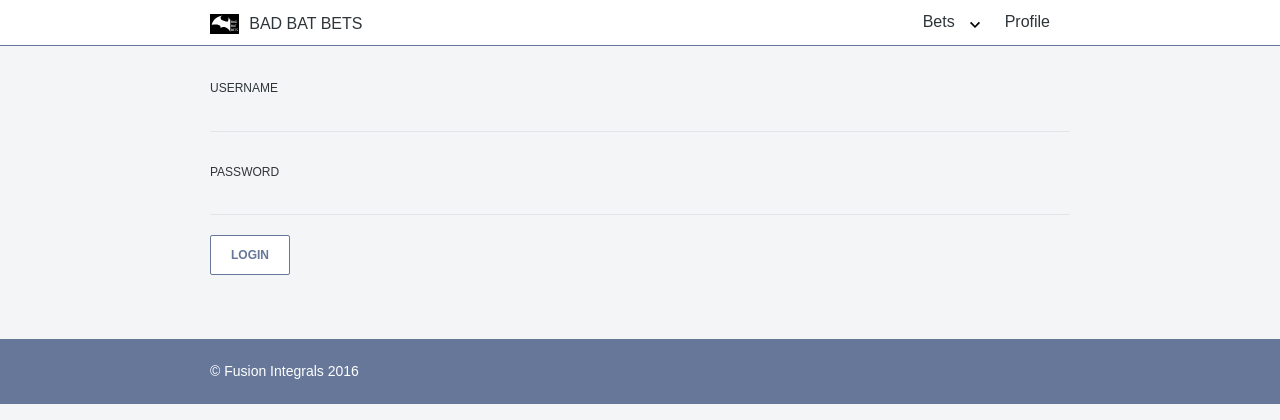
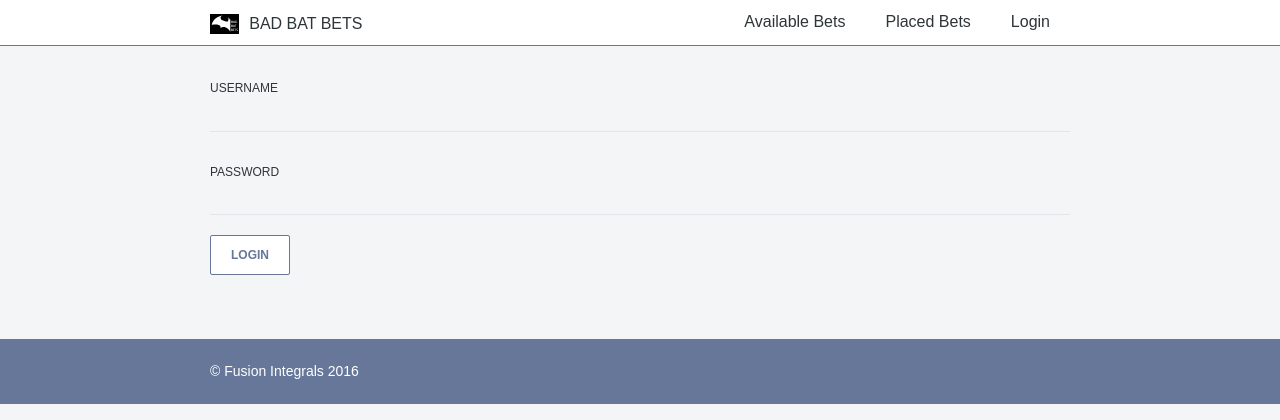
Before and after one commit to Thames1990/BadBatBets, a Django app: page /bets/ in a window 1280 px wide. Shown: the top 420 px of the page. Run offline with Django 3.2, Linux system fonts and the light colour scheme.

Commit message:
Removed create, update and delete bet interfaces (will have a comeback, but not generic) Major code cleanup Major refactor Changed bet model slightly Bets are only shown if they're not resolved Bets are only shown if they are already published Bets are only shown if the user hasn't bet on it before Added working navigation bar links

```diff
--- a/bets/views.py
+++ b/bets/views.py
@@ -1,17 +1,24 @@
 from django.http import Http404, HttpResponseRedirect
 from django.shortcuts import get_object_or_404, render
 from django.core.urlresolvers import reverse
+from django.utils import timezone
 
 from .models import Bet, ChoiceBet, Choice
 
 
 def index_view(request):
     if request.user.is_authenticated():
-        all_bets = Bet.objects.all()
-        all_choice_bets = ChoiceBet.objects.all()
+        # TODO exclude forbidden bets
+        # TODO include self created bets without publish date
+        bets = Bet.objects \
+            .filter(resolved=False) \
+            .filter(published_date__isnull=False) \
+            .filter(published_date__lte=timezone.now()) \
+            .exclude(choicebet__chosen__belongs_to__in=request.user.profile.bet_set.all())
+        choice_bets = ChoiceBet.objects.all()
         context = {
-            'all_bets': all_bets,
-            'all_choice_bets': all_choice_bets
+            'bets': bets,
+            'choice_bets': choice_bets,
         }
         return render(request, 'bets/index.html', context)
     else:
@@ -19,7 +26,7 @@ def index_view(request):
 
 
 def bet_view(request, prim_key):
-    # TODO filter for forbidden users
+    # TODO filter for forbidden bets
     if request.user.is_authenticated():
         try:
             bet = Bet.objects.get(prim_key=prim_key)
@@ -28,8 +35,10 @@ def bet_view(request, prim_key):
                 choice_bet = ChoiceBet.objects.get(prim_key=prim_key)
             except ChoiceBet.DoesNotExist:
                 raise Http404("Neither a binary bet nor a placed binary bet with id:" + str(prim_key) + " does exist.")
-            return render(request, 'bets/bets.html', {'choice_bet': choice_bet})
-        return render(request, 'bets/bets.html', {'bet': bet})
+            else:
+                return render(request, 'bets/bets.html', {'choice_bet': choice_bet})
+        else:
+            return render(request, 'bets/bets.html', {'bet': bet})
     else:
         return render(request, 'profiles/login.html')
 
@@ -37,13 +46,18 @@ def bet_view(request, prim_key):
 def choice_bet_view(request, prim_key):
     if request.user.is_authenticated():
         bet = get_object_or_404(Bet, prim_key=prim_key)
-        choice_bet = ChoiceBet(
-            placed_by=request.user.profile,
-            placed_on=bet,
-            chosen=get_object_or_404(Choice, belongs_to=bet, description=request.POST['choice']),
-            placed=request.POST['placed'],
-        )
-        choice_bet.save()
-        return HttpResponseRedirect(reverse('bets:index'))
+        try:
+            choice = bet.choice_set.get(description=request.POST['choice'])
+        except (KeyError, Choice.DoesNotExist):
+            return render(request, 'bets/bets.html', {'bet': bet})
+        else:
+            choice_bet = ChoiceBet(
+                placed_by=request.user.profile,
+                placed_on=bet,
+                chosen=choice,
+                placed=request.POST['placed'],
+            )
+            choice_bet.save()
+            return HttpResponseRedirect(reverse('bets:index'))
     else:
         return render(request, 'profiles/login.html')
--- a/profiles/templates/profiles/login.html
+++ b/profiles/templates/profiles/login.html
@@ -1,4 +1,8 @@
 {% extends 'the_platform/base.html' %}
+
+{% block login %}
+    Login
+{% endblock %}
 
 {% block content %}
     <section>
--- a/profiles/views.py
+++ b/profiles/views.py
@@ -4,7 +4,7 @@ from django.contrib.auth import authenticate, login, logout
 
 def landing(request):
     if request.user.is_authenticated():
-        return redirect('profiles:profile')
+        return redirect('bets:index')
     else:
         return render(request, 'profiles/landing.html', {})
 
@@ -34,7 +34,7 @@ def login_user(request):
     if user is not None:
         if user.is_active:
             login(request, user)
-            return redirect('profiles:profile')
+            return redirect('bets:index')
         else:
             return render(request, 'profiles/login.html', {
                 'error_message': "Account inactive"
--- a/the_platform/static/the_platform/style.css
+++ b/the_platform/static/the_platform/css/style.css
@@ -23,6 +23,6 @@ section {
 
 .card_link {
     display: block;
-    text-decoration: none !important;
+    text-decoration: none;
     margin: 1em;
 }
--- a/the_platform/templates/the_platform/base.html
+++ b/the_platform/templates/the_platform/base.html
@@ -1,14 +1,14 @@
 {% load staticfiles %}
 <html>
 <head>
-    <title>Bad Bat Bets</title>
+    <title>{% block title %}Bad Bat Bets{% endblock %}</title>
     <meta charset=utf-8>
     <meta name="description" content="A classless CSS framework">
     <meta name="viewport" content="width=device-width, initial-scale=1, user-scalable=no"/>
 
 
-    <link rel="stylesheet" href="{% static 'the_platform/style.css' %}">
-    <link rel="icon" href="{% static 'the_platform/favicon.ico' %}">
+    <link rel="stylesheet" href="{% static 'the_platform/css/style.css' %}">
+    <link rel="icon" href="{% static 'the_platform/icons/favicon.ico' %}">
 </head>
 <body>
 <main>
@@ -16,17 +16,12 @@
         <label>
             <input type="checkbox">
             <header>
-                <a href="/"><img src="{% static 'the_platform/logo.svg' %}">Bad Bat Bets</a>
+                <a href="{% url 'bets:index' %}"><img src="{% static 'the_platform/icons/logo.svg' %}">Bad Bat Bets</a>
             </header>
             <ul>
-                <li>
-                    <a>Bets</a>
-                    <menu>
-                        <menuitem><a href="/">Bets</a></menuitem>
-                        <menuitem><a href="/">Choice Bets</a></menuitem>
-                    </menu>
-                </li>
-                <li><a href="/">Profile</a></li>
+                <li><a href="/">Available Bets</a></li>
+                <li><a href="/">Placed Bets</a></li>
+                <li><a href="{% url 'profiles:logout' %}">{% block login %}Logout{% endblock %}</a></li>
             </ul>
         </label>
     </nav>
```
Also changed, not shown: bets/models.py (+7 -19 lines), bets/templates/bets/bets.html (+28 -16 lines), bets/templates/bets/index.html (+4 -4 lines), the_platform/static/the_platform/css/bare.min.css (renamed from the_platform/static/the_platform/bare.min.css), the_platform/static/the_platform/icons/favicon.ico (renamed from the_platform/static/the_platform/favicon.ico), the_platform/static/the_platform/icons/logo.svg (renamed from the_platform/static/the_platform/logo.svg).
